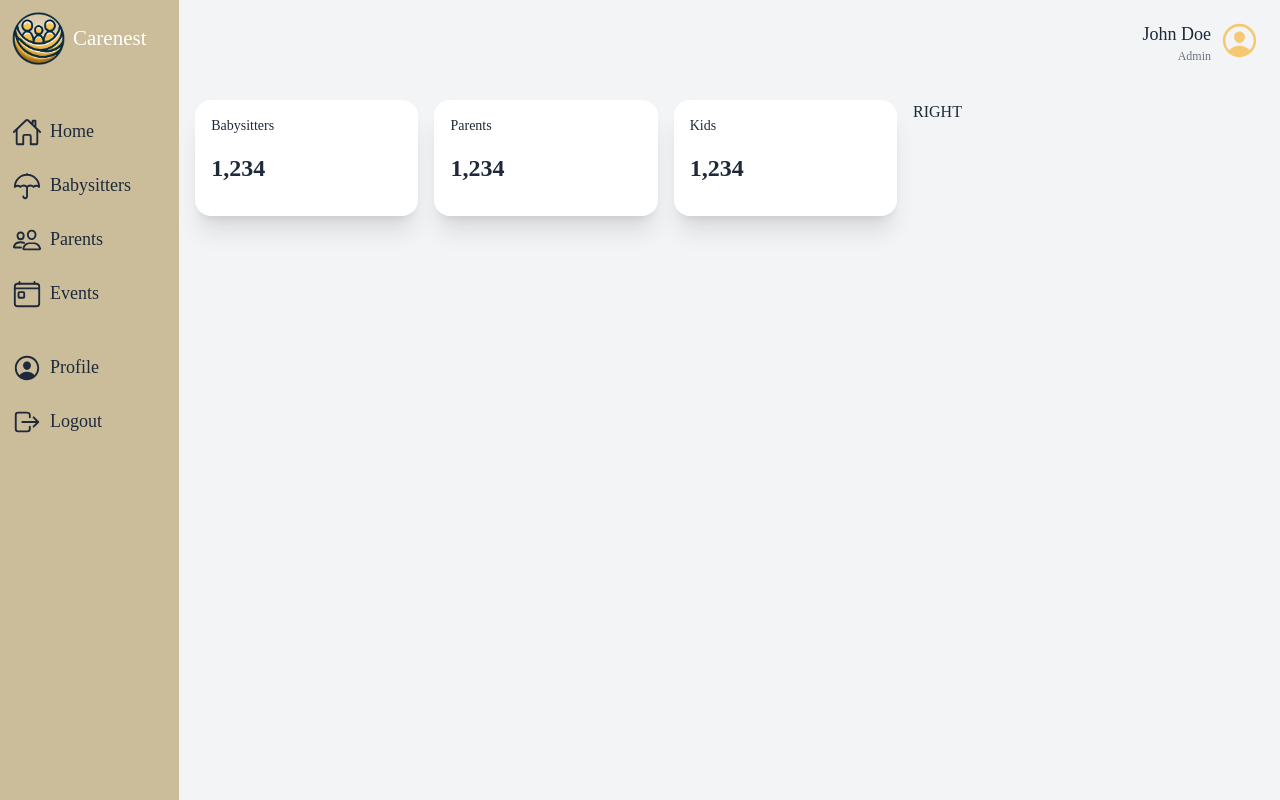
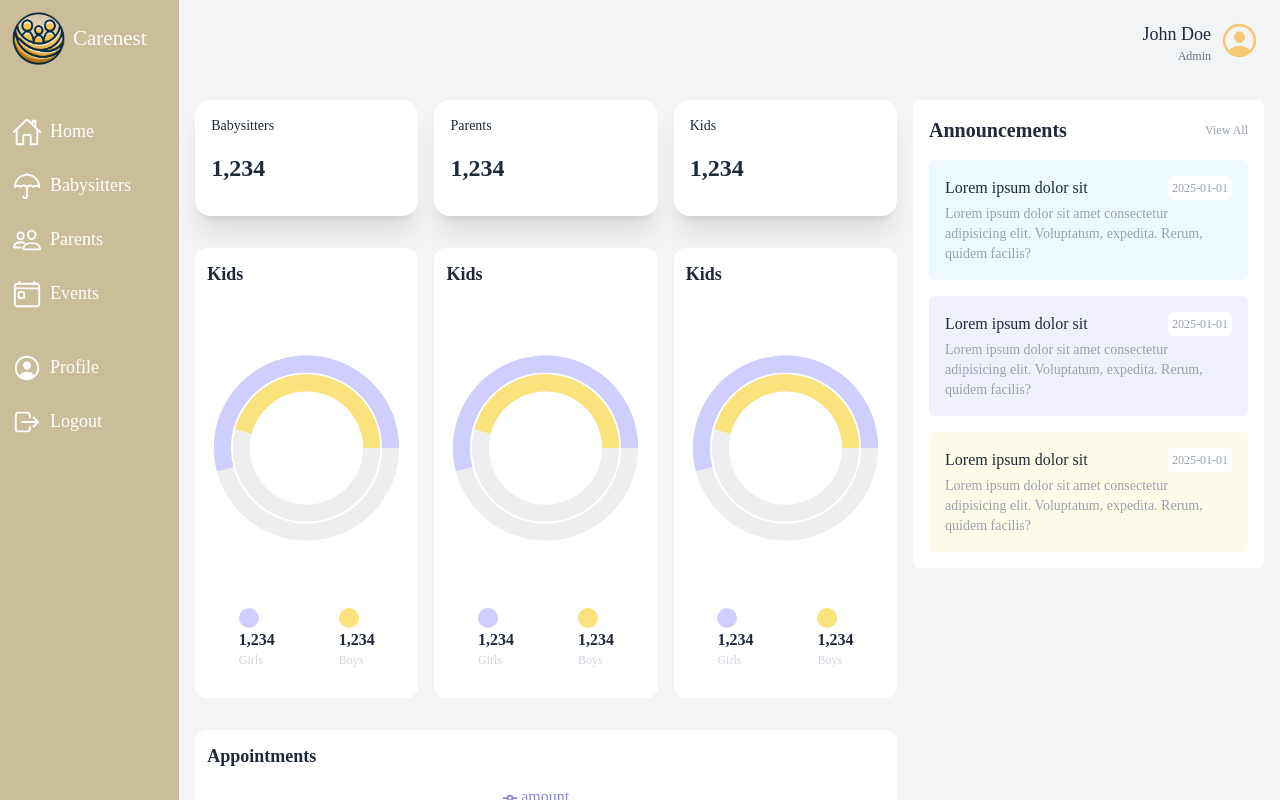
Before and after one commit to Kicknee/CareNest, a Next.js app: page /admin in a window 1280 px wide. Built offline with nearby package versions, Linux system fonts and the light colour scheme; a web font is replaced by a local one.

Commit message:
add charts for admin page

```diff
--- a/app/(dashboard)/admin/page.tsx
+++ b/app/(dashboard)/admin/page.tsx
@@ -1,5 +1,8 @@
 import UserCard from "@/components/UserCard";
 import React from "react";
+import CountUsersChart from "@/components/CountUsersChart";
+import ScheduleChart from "@/components/ScheduleChart";
+import Announcements from "@/components/Announcements";
 
 export default function AdminPage() {
   return (
@@ -13,10 +16,28 @@ export default function AdminPage() {
           <UserCard type={"kid"} />
         </div>
         {/* MIDDLE CHARTS */}
-        <div></div>
+        <div className="flex flex-col justify-between gap-4 lg:flex-row">
+          {/* USERS COUNT */}
+          <div className="h-[450px] w-full lg:w-1/3">
+            <CountUsersChart />
+          </div>
+          <div className="h-[450px] w-full lg:w-1/3">
+            <CountUsersChart />
+          </div>
+          <div className="h-[450px] w-full lg:w-1/3">
+            <CountUsersChart />
+          </div>
+        </div>
+        {/* BOTTOM CHARTS */}
+        <div className="h-[500px] w-full">
+          {/* SCHEDULE COUNT */}
+          <ScheduleChart />
+        </div>
       </div>
       {/* RIGHT */}
-      <div className="flex w-full flex-col gap-8 lg:w-1/3">RIGHT</div>
+      <div className="flex w-full flex-col gap-8 lg:w-1/3">
+        <Announcements />
+      </div>
     </div>
   );
 }
--- /dev/null
+++ b/components/Announcements.tsx
@@ -0,0 +1,52 @@
+import React from "react";
+
+function Announcements() {
+  return (
+    <div className="rounded-md bg-white p-4">
+      <div className="flex items-center justify-between">
+        <h1 className="text-xl font-semibold">Announcements</h1>
+        <span className="text-xs text-gray-400">View All</span>
+      </div>
+      <div className="mt-4 flex flex-col gap-4">
+        <div className="bg-careSkyLight rounded-md p-4">
+          <div className="flex items-center justify-between">
+            <h2 className="font-medium">Lorem ipsum dolor sit</h2>
+            <span className="rounded-md bg-white px-1 py-1 text-xs text-gray-400">
+              2025-01-01
+            </span>
+          </div>
+          <p className="mt-1 text-sm text-gray-400">
+            Lorem ipsum dolor sit amet consectetur adipisicing elit. Voluptatum,
+            expedita. Rerum, quidem facilis?
+          </p>
+        </div>
+        <div className="bg-carePurpleLight rounded-md p-4">
+          <div className="flex items-center justify-between">
+            <h2 className="font-medium">Lorem ipsum dolor sit</h2>
+            <span className="rounded-md bg-white px-1 py-1 text-xs text-gray-400">
+              2025-01-01
+            </span>
+          </div>
+          <p className="mt-1 text-sm text-gray-400">
+            Lorem ipsum dolor sit amet consectetur adipisicing elit. Voluptatum,
+            expedita. Rerum, quidem facilis?
+          </p>
+        </div>
+        <div className="bg-careYellowLight rounded-md p-4">
+          <div className="flex items-center justify-between">
+            <h2 className="font-medium">Lorem ipsum dolor sit</h2>
+            <span className="rounded-md bg-white px-1 py-1 text-xs text-gray-400">
+              2025-01-01
+            </span>
+          </div>
+          <p className="mt-1 text-sm text-gray-400">
+            Lorem ipsum dolor sit amet consectetur adipisicing elit. Voluptatum,
+            expedita. Rerum, quidem facilis?
+          </p>
+        </div>
+      </div>
+    </div>
+  );
+}
+
+export default Announcements;
--- /dev/null
+++ b/components/CountUsersChart.tsx
@@ -0,0 +1,71 @@
+"use client";
+
+import React from "react";
+import { RadialBarChart, RadialBar, ResponsiveContainer } from "recharts";
+
+const data = [
+  {
+    name: "Total",
+    uv: 172,
+    fill: "white",
+  },
+  {
+    name: "Boys",
+    uv: 79,
+    fill: "#fae27c",
+  },
+  {
+    name: "Girls",
+    uv: 93,
+    fill: "#cfceff",
+  },
+];
+
+const style = {
+  top: "50%",
+  right: 0,
+  transform: "translate(0, -50%)",
+  lineHeight: "24px",
+};
+
+function CountUsersChart() {
+  return (
+    <div className="h-full w-full rounded-xl bg-white p-3">
+      {/* TITLE */}
+      <div>
+        <h1 className="text-lg font-semibold">Kids</h1>
+      </div>
+      {/* CHART */}
+      <div className="h-[75%] w-full">
+        <ResponsiveContainer>
+          <RadialBarChart
+            cx="50%"
+            cy="50%"
+            innerRadius="40%"
+            outerRadius="100%"
+            barSize={32}
+            data={data}
+          >
+            <RadialBar background dataKey="uv" />
+          </RadialBarChart>
+        </ResponsiveContainer>
+      </div>
+
+      {/* BOTTOM */}
+      <div className="flex justify-center gap-16">
+        <div>
+          <div className="bg-carePurple h-5 w-5 rounded-full" />
+          <h1 className="font-bold">1,234</h1>
+          <h2 className="text-xs text-gray-300">Girls</h2>
+        </div>
+        <div>
+          <div className="bg-careYellow h-5 w-5 rounded-full" />
+          <h1 className="font-bold">1,234</h1>
+          <h2 className="text-xs text-gray-300">Boys</h2>
+        </div>
+      </div>
+    </div>
+  );
+}
+
+export default CountUsersChart;
--- a/components/Menu.tsx
+++ b/components/Menu.tsx
@@ -60,7 +60,7 @@ export default function Menu() {
             <Link
               key={item.href}
               href={item.href}
-              className="flex items-center justify-center gap-2 py-2 lg:justify-start [&>.menu-icon]:size-[30px]"
+              className="flex items-center justify-center gap-2 py-2 text-white lg:justify-start [&>.menu-icon]:size-[30px]"
             >
               {item.icon}
               <p className="hidden text-[18px] lg:block">{item.label}</p>
--- /dev/null
+++ b/components/ScheduleChart.tsx
@@ -0,0 +1,109 @@
+"use client";
+
+import React from "react";
+import {
+  LineChart,
+  Line,
+  XAxis,
+  YAxis,
+  CartesianGrid,
+  Tooltip,
+  Legend,
+  ResponsiveContainer,
+} from "recharts";
+
+const data = [
+  {
+    name: "Jan",
+    amount: 4000,
+  },
+  {
+    name: "Feb",
+    amount: 3000,
+  },
+  {
+    name: "Mar",
+    amount: 2000,
+  },
+  {
+    name: "Apr",
+    amount: 2780,
+  },
+  {
+    name: "May",
+    amount: 1890,
+  },
+  {
+    name: "Jun",
+    amount: 2390,
+  },
+  {
+    name: "Jul",
+    amount: 3490,
+  },
+  {
+    name: "Aug",
+    amount: 3490,
+  },
+  {
+    name: "Sep",
+    amount: 3490,
+  },
+  {
+    name: "Oct",
+    amount: 3490,
+  },
+  {
+    name: "Nov",
+    amount: 3490,
+  },
+  {
+    name: "Dec",
+    amount: 2490,
+  },
+];
+
+function ScheduleChart() {
+  return (
+    <div className="h-full w-full rounded-xl bg-white p-3">
+      {/* TITLE */}
+      <div>
+        <h1 className="text-lg font-semibold">Appointments</h1>
+      </div>
+      {/* CHART */}
+      <div className="h-[75%] w-full">
+        <ResponsiveContainer>
+          <LineChart
+            width={500}
+            height={300}
+            data={data}
+            margin={{
+              top: 5,
+              right: 30,
+              left: 20,
+              bottom: 5,
+            }}
+          >
+            <CartesianGrid strokeDasharray="3 3" />
+            <XAxis dataKey="name" />
+            <YAxis />
+            <Tooltip />
+            <Legend
+              align="center"
+              verticalAlign="top"
+              wrapperStyle={{ paddingTop: "10px", paddingBottom: "40px" }}
+            />
+            <Line
+              type="monotone"
+              dataKey="amount"
+              stroke="#8884d8"
+              activeDot={{ r: 8 }}
+            />
+          </LineChart>
+        </ResponsiveContainer>
+      </div>
+    </div>
+  );
+}
+
+export default ScheduleChart;
--- a/components/UserCard.tsx
+++ b/components/UserCard.tsx
@@ -2,7 +2,7 @@ import React from "react";
 
 export default function UserCard({ type }: { type: string }) {
   return (
-    <div className="min-w-[170px] flex-1 rounded-2xl bg-white p-4 shadow-xl">
+    <div className="min-w-[190px] flex-1 rounded-2xl bg-white p-4 shadow-xl">
       <h2 className="text-sm capitalize">{type}s</h2>
       <h1 className="my-4 text-2xl font-semibold">1,234</h1>
     </div>
--- a/package.json
+++ b/package.json
@@ -16,6 +16,7 @@
     "react": "^19.0.0",
     "react-dom": "^19.0.0",
     "react-icons": "^5.5.0",
+    "recharts": "^3.1.0",
     "zod": "^4.0.5"
   },
   "devDependencies": {
```
Also changed, not shown: 1 other file (tests, documents, lock files or other folders).
